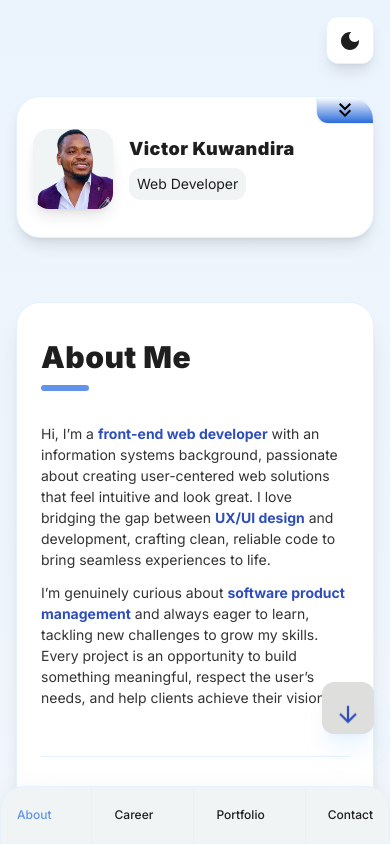
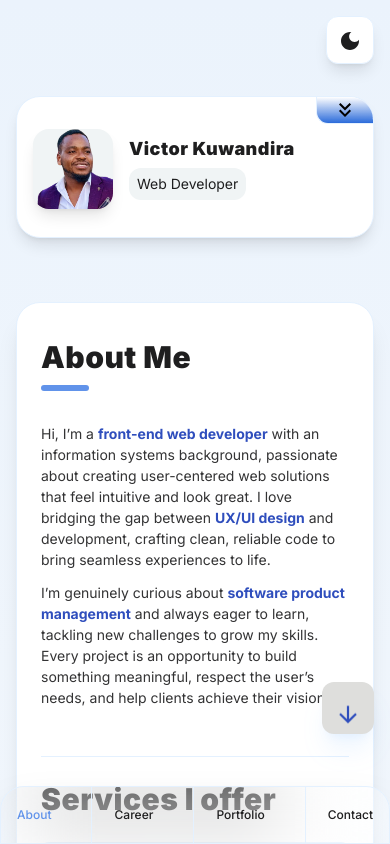
Before and after one commit to VictorKevz/portfolio, a React (Vite) app: page / in a window 390 px wide. Shown: the top 844 px of the page. Built offline with nearby package versions, Linux system fonts and the light colour scheme; the HTML template or start-up script is replaced by a standard one.

Commit message:
Adjust mobile navbar bg & Profile animation

```diff
--- a/src/App.tsx
+++ b/src/App.tsx
@@ -39,7 +39,7 @@ export default App;
 
 const MobileNavTabs = () => {
   return (
-    <nav className="lg:hidden fixed bottom-0 w-full backdrop-blur-sm bg-[var(--neutral-300)] min-h-14 flex items-center px-4 border border-[var(--border)] rounded-t-3xl shadow-2xl">
+    <nav className="lg:hidden fixed bottom-0 w-full backdrop-blur-2xl bg-transparent min-h-14 flex items-center px-4 border border-[var(--border)] rounded-t-3xl shadow-2xl">
       <NavTabs />
     </nav>
   );
--- a/src/components/Profile.tsx
+++ b/src/components/Profile.tsx
@@ -20,7 +20,7 @@ const Profile = () => {
       layout
       transition={{
         type: "spring",
-        damping: 20,
+        damping: 25,
         stiffness: 150,
       }}
       className="xl:max-w-72 w-full relative bg-[var(--neutral-0)] flex flex-col items-start gap-4 px-4 pt-8 border border-[var(--border)] rounded-3xl shadow-lg"
```
